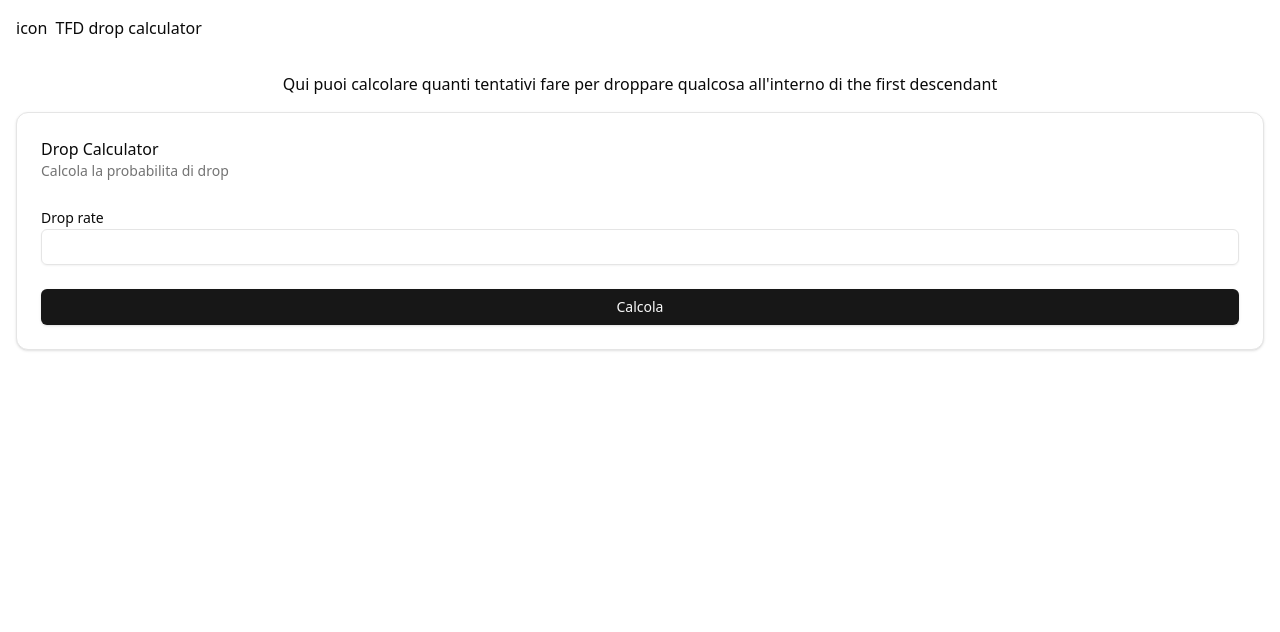
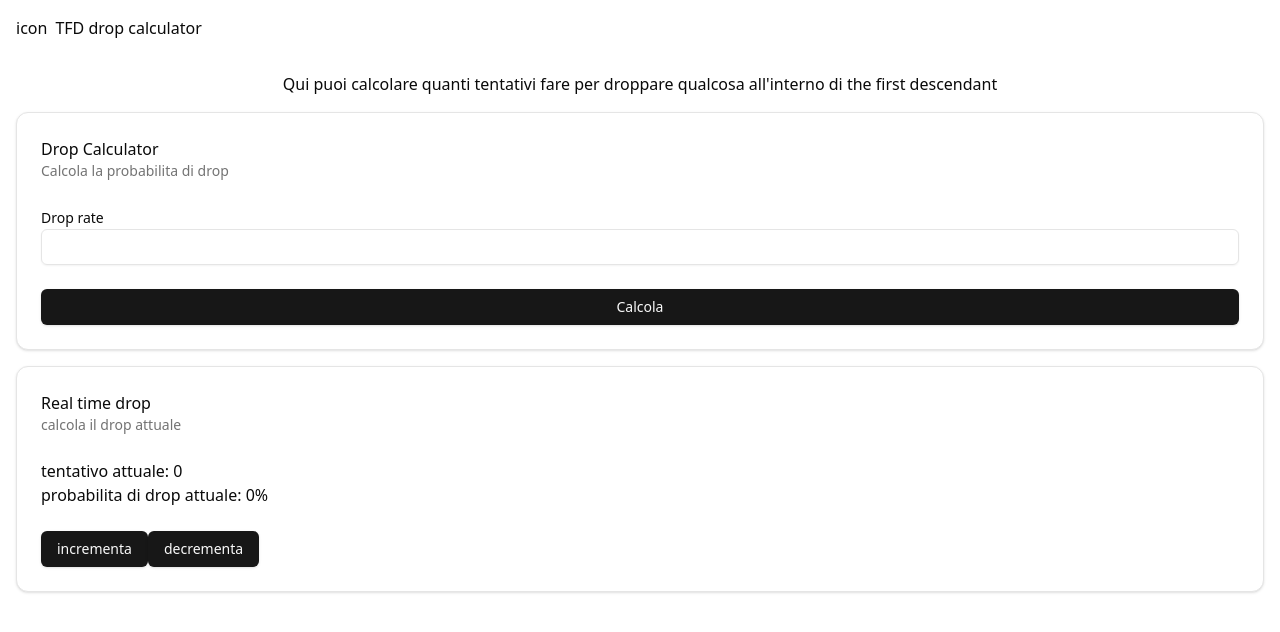
Before and after one commit to Smailen5/drop-calculator, a React (Vite) app: page / in a window 1280 px wide. Shown: the top 632 px of the page. Built offline with nearby package versions, Linux system fonts and the light colour scheme.

Commit message:
feat: :sparkles: aggiungi componente

```diff
--- /dev/null
+++ b/src/components/organisms/RealTimeDrop.tsx
@@ -0,0 +1,43 @@
+import {  useState } from "react";
+import { Button } from "../ui/button";
+import {
+  Card,
+  CardContent,
+  CardDescription,
+  CardFooter,
+  CardHeader,
+} from "../ui/card";
+
+export const RealTimeDrop = () => {
+  const [value, setValue] = useState(0);
+
+  const increment = () => {
+    setValue((prev) => prev + 1);
+  };
+
+  const decrement = () => {
+    setValue((prev) => prev - 1);
+  };
+
+  if (value < 0) {
+    setValue(0)
+  }
+
+
+  return (
+    <Card className="w-full">
+      <CardHeader>
+        Real time drop
+        <CardDescription>calcola il drop attuale</CardDescription>
+      </CardHeader>
+      <CardContent>
+        <p>tentativo attuale: {value}</p>
+        <p>probabilita di drop attuale: 0%</p>
+      </CardContent>
+      <CardFooter>
+        <Button onClick={increment}>incrementa</Button>
+        <Button onClick={decrement}>decrementa</Button>
+      </CardFooter>
+    </Card>
+  );
+};
--- a/src/components/template/CalculatorTemplate.tsx
+++ b/src/components/template/CalculatorTemplate.tsx
@@ -1,12 +1,13 @@
 import { HeaderText } from "../atoms/HeaderText";
 import { Calculator } from "../organisms/Calculator";
-
+import { RealTimeDrop } from "../organisms/RealTimeDrop";
 
 export const CalculatorTemplate = () => {
   return (
     <>
-      <HeaderText/>
-      <Calculator/>
+      <HeaderText />
+      <Calculator />
+      <RealTimeDrop />
     </>
   );
 };
```
